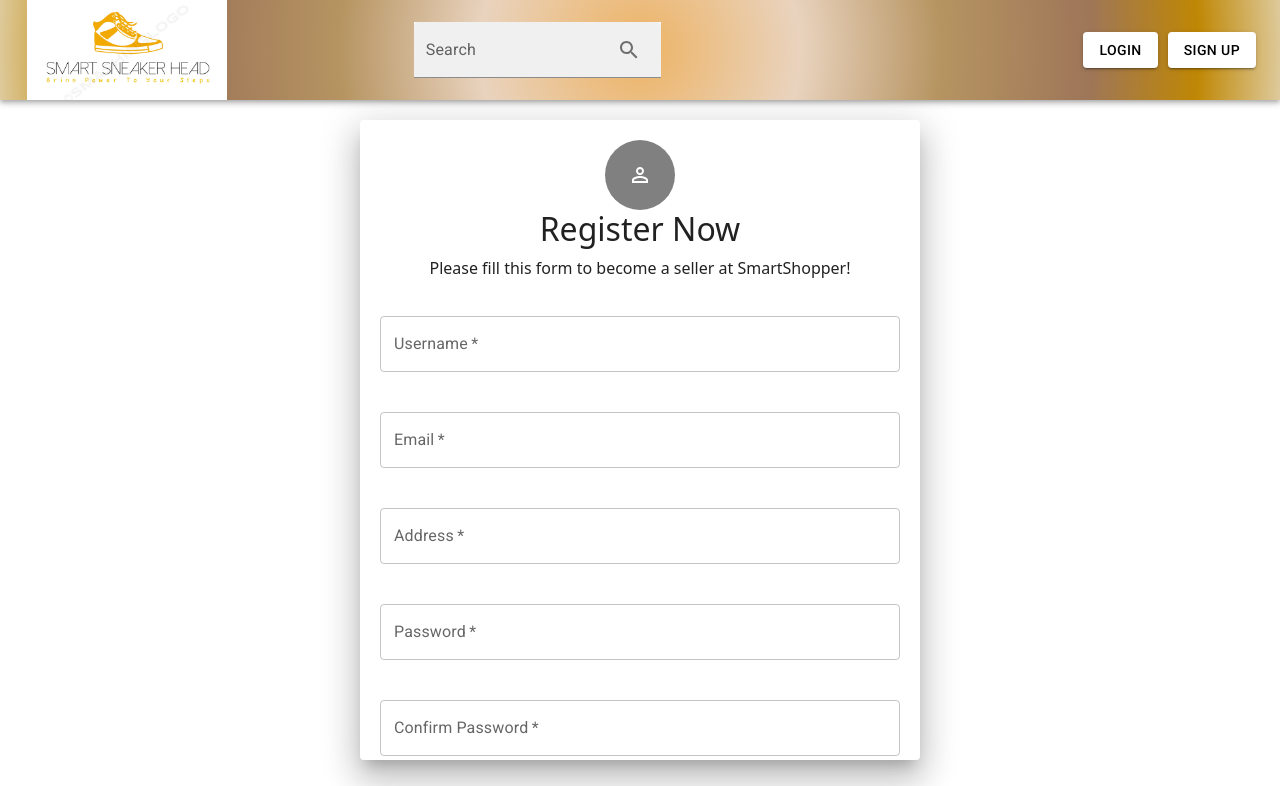
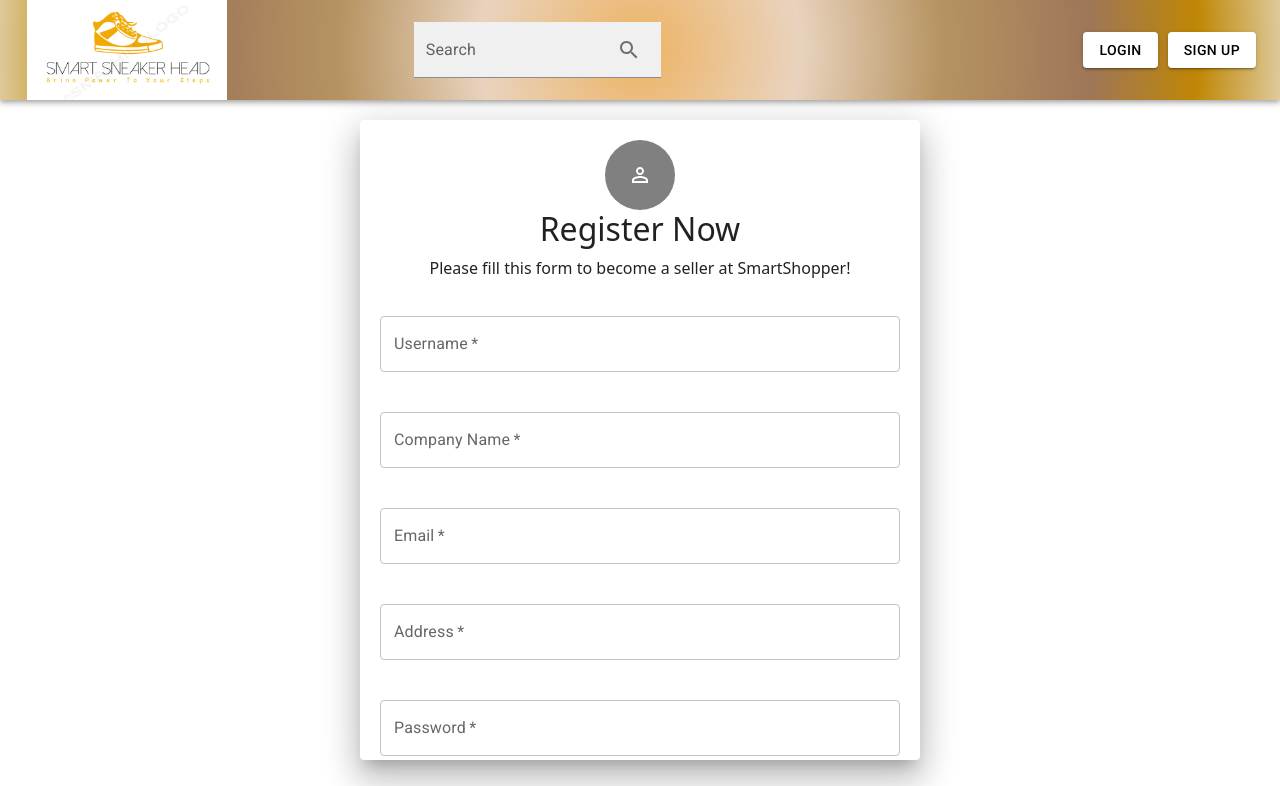
Before and after one commit to GitHub23211/Smart_Sneaker_Head, a React (Create React App) app: page /register/seller in a window 1280 px wide. Shown: the top 786 px of the page. Built offline with nearby package versions, Linux system fonts and the light colour scheme.

Commit message:
added field for seller registration

```diff
--- a/src/Components/SellerComponents/SellerRegister.js
+++ b/src/Components/SellerComponents/SellerRegister.js
@@ -9,6 +9,7 @@ import axios from "axios";
 const SellerRegister= ()=>{
 
     const [userName , setUserName] = useState("")
+    const [companyName, setCompanyName] = useState("")
     const [email , setEmail] = useState("")
     const [address, setAddress] = useState("")
     const [Passcode , setPassword] = useState("")
@@ -34,6 +35,7 @@ const SellerRegister= ()=>{
         const userObj = {
            username : userName ,
            password : Passcode ,
+           companyName: companyName,
            email : email,
            address : address
         }
@@ -73,6 +75,7 @@ const SellerRegister= ()=>{
                 <p>Please fill this form to become a seller at SmartShopper!</p>
             </Grid>
             <TextField label='Username' placeholder='Enter username' fullWidth required style={margin} input value={userName} onChange={(event) => handleOnChange(event, setUserName)}></TextField>
+            <TextField label='Company Name' placeholder='Enter company name' fullWidth required style={margin} input value={companyName} onChange={(event) => handleOnChange(event, setCompanyName)}></TextField>
             <TextField label='Email' placeholder='Enter email' fullWidth required style={margin} input value = {email} onChange={(event) => handleOnChange(event, setEmail)}></TextField>
             <TextField label='Address' placeholder='Enter postal address' fullWidth required style={margin} input value = {address} onChange={(event) => handleOnChange(event, setAddress)}></TextField>
             <TextField label='Password' placeholder='Enter password' type = 'password' fullWidth required style={margin} input value={Passcode} onChange={(event) => handleOnChange(event, setPassword)}></TextField>
```
